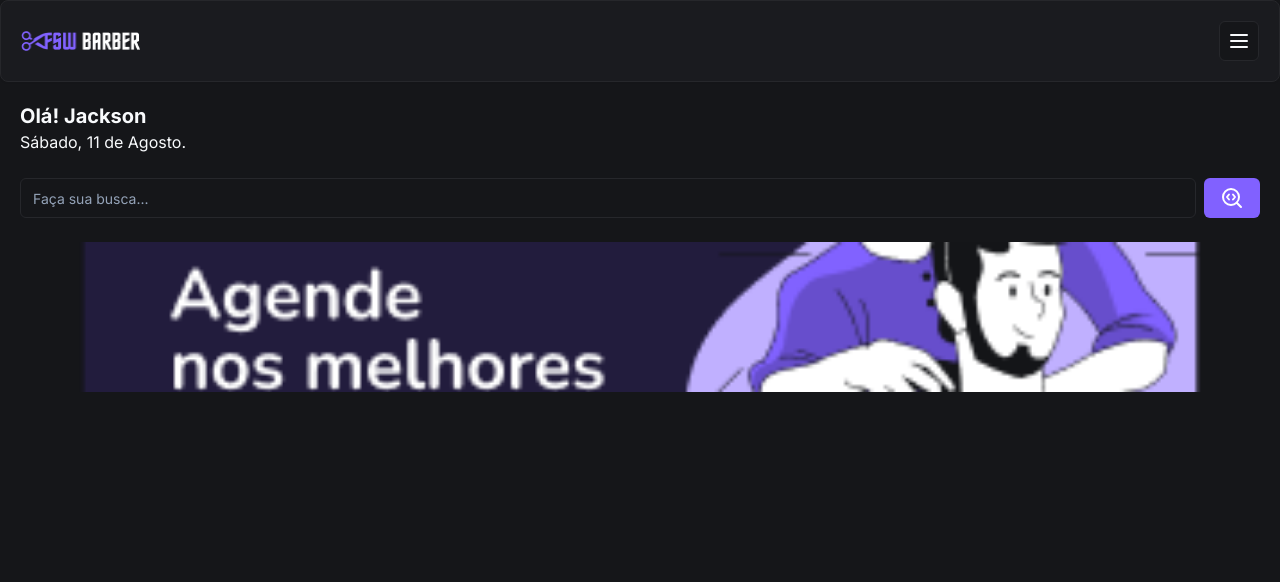
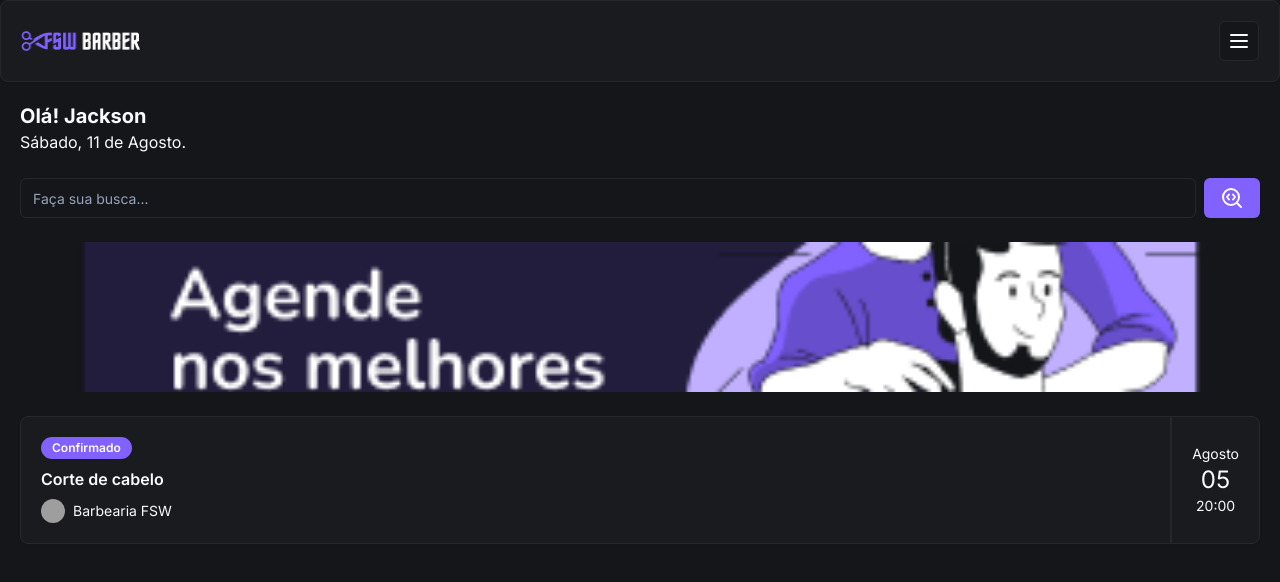
Before and after one commit to Jackson-Timoteo/fsw-barber, a Next.js app: page / in a window 1280 px wide. Shown: the top 582 px of the page. Built offline with nearby package versions, Linux system fonts and the light colour scheme; grey boxes are pictures that could not be loaded.

Commit message:
feat: add booking item

```diff
--- /dev/null
+++ b/app/_components/ui/avatar.tsx
@@ -0,0 +1,50 @@
+"use client"
+
+import * as React from "react"
+import * as AvatarPrimitive from "@radix-ui/react-avatar"
+
+import { cn } from "@/app/_lib/utils"
+
+const Avatar = React.forwardRef<
+  React.ElementRef<typeof AvatarPrimitive.Root>,
+  React.ComponentPropsWithoutRef<typeof AvatarPrimitive.Root>
+>(({ className, ...props }, ref) => (
+  <AvatarPrimitive.Root
+    ref={ref}
+    className={cn(
+      "relative flex h-10 w-10 shrink-0 overflow-hidden rounded-full",
+      className,
+    )}
+    {...props}
+  />
+))
+Avatar.displayName = AvatarPrimitive.Root.displayName
+
+const AvatarImage = React.forwardRef<
+  React.ElementRef<typeof AvatarPrimitive.Image>,
+  React.ComponentPropsWithoutRef<typeof AvatarPrimitive.Image>
+>(({ className, ...props }, ref) => (
+  <AvatarPrimitive.Image
+    ref={ref}
+    className={cn("aspect-square h-full w-full", className)}
+    {...props}
+  />
+))
+AvatarImage.displayName = AvatarPrimitive.Image.displayName
+
+const AvatarFallback = React.forwardRef<
+  React.ElementRef<typeof AvatarPrimitive.Fallback>,
+  React.ComponentPropsWithoutRef<typeof AvatarPrimitive.Fallback>
+>(({ className, ...props }, ref) => (
+  <AvatarPrimitive.Fallback
+    ref={ref}
+    className={cn(
+      "flex h-full w-full items-center justify-center rounded-full bg-muted",
+      className,
+    )}
+    {...props}
+  />
+))
+AvatarFallback.displayName = AvatarPrimitive.Fallback.displayName
+
+export { Avatar, AvatarImage, AvatarFallback }
--- /dev/null
+++ b/app/_components/ui/badge.tsx
@@ -0,0 +1,36 @@
+import * as React from "react"
+import { cva, type VariantProps } from "class-variance-authority"
+
+import { cn } from "@/app/_lib/utils"
+
+const badgeVariants = cva(
+  "inline-flex items-center rounded-full border px-2.5 py-0.5 text-xs font-semibold transition-colors focus:outline-none focus:ring-2 focus:ring-ring focus:ring-offset-2",
+  {
+    variants: {
+      variant: {
+        default:
+          "border-transparent bg-primary text-primary-foreground hover:bg-primary/80",
+        secondary:
+          "border-transparent bg-secondary text-secondary-foreground hover:bg-secondary/80",
+        destructive:
+          "border-transparent bg-destructive text-destructive-foreground hover:bg-destructive/80",
+        outline: "text-foreground",
+      },
+    },
+    defaultVariants: {
+      variant: "default",
+    },
+  },
+)
+
+export interface BadgeProps
+  extends React.HTMLAttributes<HTMLDivElement>,
+    VariantProps<typeof badgeVariants> {}
+
+function Badge({ className, variant, ...props }: BadgeProps) {
+  return (
+    <div className={cn(badgeVariants({ variant }), className)} {...props} />
+  )
+}
+
+export { Badge, badgeVariants }
--- a/app/page.tsx
+++ b/app/page.tsx
@@ -3,6 +3,9 @@
 import { Input } from "./_components/ui/input"
 import { Button } from "./_components/ui/button"
 import Image from "next/image"
+import { Card, CardContent } from "./_components/ui/card"
+import { Badge } from "./_components/ui/badge"
+import { Avatar, AvatarImage } from "./_components/ui/avatar"
 
 const Home = () => {
   return (
@@ -22,6 +25,28 @@
         <div className="relative mt-6 h-[150px] w-full rounded-xl">
           <Image src="/Banner.png" alt="banner" fill className="object-cover" />
         </div>
+
+        <Card className="mt-6">
+          <CardContent className="flex justify-between p-0">
+            <div className="flex flex-col gap-2 py-5 pl-5">
+              <Badge className="w-fit">Confirmado</Badge>
+              <h3 className="font-semibold">Corte de cabelo</h3>
+
+              <div className="flex items-center gap-2">
+                <Avatar className="h-6 w-6">
+                  <AvatarImage src="https://utfs.io/f/c97a2dc9-cf62-468b-a851-bfd2bdde775f-16p.png" />
+                </Avatar>
+                <p className="text-sm">Barbearia FSW</p>
+              </div>
+            </div>
+
+            <div className="flex flex-col items-center justify-center border-l-2 border-solid px-5">
+              <p className="text-sm">Agosto</p>
+              <p className="text-2xl">05</p>
+              <p className="text-sm">20:00</p>
+            </div>
+          </CardContent>
+        </Card>
       </div>
     </div>
   )
--- a/package.json
+++ b/package.json
@@ -14,6 +14,7 @@
   },
   "dependencies": {
     "@prisma/client": "^5.18.0",
+    "@radix-ui/react-avatar": "^1.1.0",
     "@radix-ui/react-slot": "^1.1.0",
     "class-variance-authority": "^0.7.0",
     "clsx": "^2.1.1",
```
Also changed, not shown: 1 other file (tests, documents, lock files or other folders).
